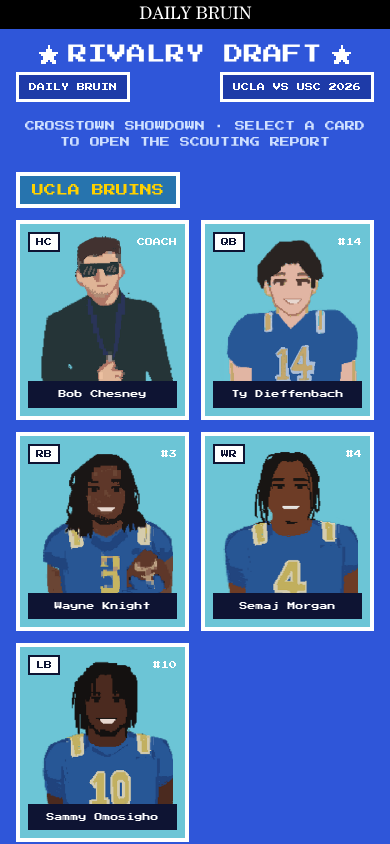
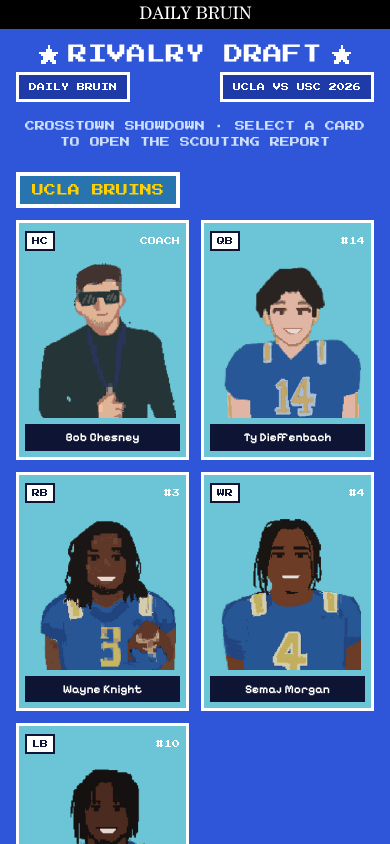
Before and after one commit to dailybruin/rivalry-issue-2026, a React (Create React App) app: page / in a window 390 px wide. Shown: the top 844 px of the page. Built offline with nearby package versions, Linux system fonts and the light colour scheme.

Commit message:
Match PlayerCard and Press Start to Figma specs
Card: 30px top row, 3px-bordered position badge, 228x234 fit portrait,
40px name bar in Pixelify Sans 700 20px. Press Start: 16/20 padding.

```diff
--- a/src/components/LandingPage.css
+++ b/src/components/LandingPage.css
@@ -24,7 +24,8 @@
   align-items: center;
   gap: 12px;
   align-self: center;
-  padding: 10px 14px;
+  /* Figma "Footer" button: 16/20 padding, 4px border, #1E3BA8 fill, #FFD100 12px text. */
+  padding: 16px 20px;
   border: 4px solid var(--rd-white);
   background: var(--rd-pill);
   color: #ffd100;
--- a/src/components/PlayerCard.css
+++ b/src/components/PlayerCard.css
@@ -1,14 +1,15 @@
-/* Draft board thumbnail, following the "Landing Page" frame in the Figma. */
+/* Draft board thumbnail. Values follow the "Card / <player>" components in the Figma Landing Page frame
+   (256 x 348 at 1440px: 4px border, 10px padding, 8px gap, 30px top row, 228 x 234 portrait, 40px name bar). */
 
 .player-card {
-  position: relative;
   display: flex;
   flex-direction: column;
+  gap: 8px;
   box-sizing: border-box;
-  padding: 8px;
-  border: 4px solid var(--rd-white);
+  padding: 10px;
+  border: 4px solid #ffffff;
   background: var(--card-bg);
-  color: var(--rd-white);
+  color: #ffffff;
   text-decoration: none;
   transition: transform 120ms ease-out;
 }
@@ -30,49 +31,67 @@
   outline-offset: 3px;
 }
 
-.player-card__badge,
-.player-card__number {
-  position: absolute;
-  top: 8px;
-  z-index: 1;
-  font-size: 10px;
+.player-card__top {
+  display: flex;
+  align-items: center;
+  justify-content: space-between;
+  min-height: 30px;
+  font-family: 'Press Start 2P', 'Courier New', monospace;
+  font-size: 12px;
   line-height: 1;
   text-transform: uppercase;
 }
 
 .player-card__badge {
-  left: 8px;
-  padding: 4px 6px;
-  border: 2px solid #0e1433;
-  background: var(--rd-white);
+  padding: 6px 8px;
+  border: 3px solid #0e1433;
+  background: #ffffff;
   color: #0e1433;
-}
-
-.player-card__number {
-  right: 8px;
-  padding-top: 6px;
 }
 
 .player-card__image {
   display: block;
   width: 100%;
-  aspect-ratio: 1;
-  object-fit: cover;
-  object-position: top;
+  aspect-ratio: 228 / 234;
+  object-fit: contain;
+  object-position: bottom;
 }
 
 .player-card__name {
-  padding: 8px 4px;
+  padding: 8px;
   background: #0e1433;
-  font-size: 10px;
-  line-height: 1.3;
+  font-family: 'Pixelify Sans', 'Courier New', monospace;
+  font-size: 20px;
+  font-weight: 700;
+  line-height: 1.2;
   text-align: center;
 }
 
+@media (max-width: 1024px) {
+  .player-card__name {
+    font-size: 16px;
+  }
+}
+
 @media (max-width: 480px) {
-  .player-card__badge,
-  .player-card__number,
-  .player-card__name {
+  .player-card {
+    padding: 6px;
+    gap: 6px;
+    border-width: 3px;
+  }
+
+  .player-card__top {
+    min-height: 24px;
     font-size: 8px;
   }
+
+  .player-card__badge {
+    padding: 4px 5px;
+    border-width: 2px;
+  }
+
+  .player-card__name {
+    padding: 6px 4px;
+    font-size: 12px;
+  }
 }
--- a/src/components/PlayerCard.js
+++ b/src/components/PlayerCard.js
@@ -23,9 +23,9 @@ function PlayerCard({ player }) {
       href={playerHref(player)}
       aria-label={`Open scouting report: ${player.name}`}
     >
-      <span className="player-card__badge">{abbreviate(player.position)}</span>
-      <span className="player-card__number">
-        {player.number != null ? `#${player.number}` : 'Coach'}
+      <span className="player-card__top">
+        <span className="player-card__badge">{abbreviate(player.position)}</span>
+        <span>{player.number != null ? `#${player.number}` : 'Coach'}</span>
       </span>
       <img className="player-card__image" src={player.image} alt="" />
       <span className="player-card__name">{player.name}</span>
```
